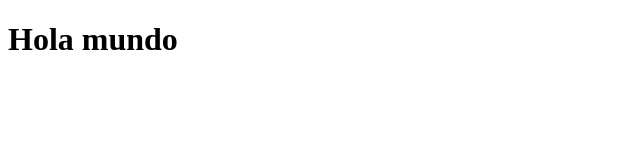
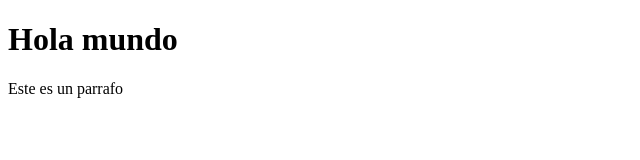
Before and after one commit to darcardenasp045/ProyectoNuevo, a plain HTML site: page index.html in a window 1280 px wide. Shown: the whole page, without its empty margins (0-640 px from the left). Drawn offline with Linux system fonts and the light colour scheme.

Commit message:
update the index

```diff
--- a/index.html
+++ b/index.html
@@ -7,6 +7,10 @@
 </head>
 <body>
     <h1>Hola mundo</h1>
+    <div>
+        <p>Este es un parrafo</p>
+
+    </div>
 
 </body>
 </html>
```
Also changed, not shown: styles.css (added).
